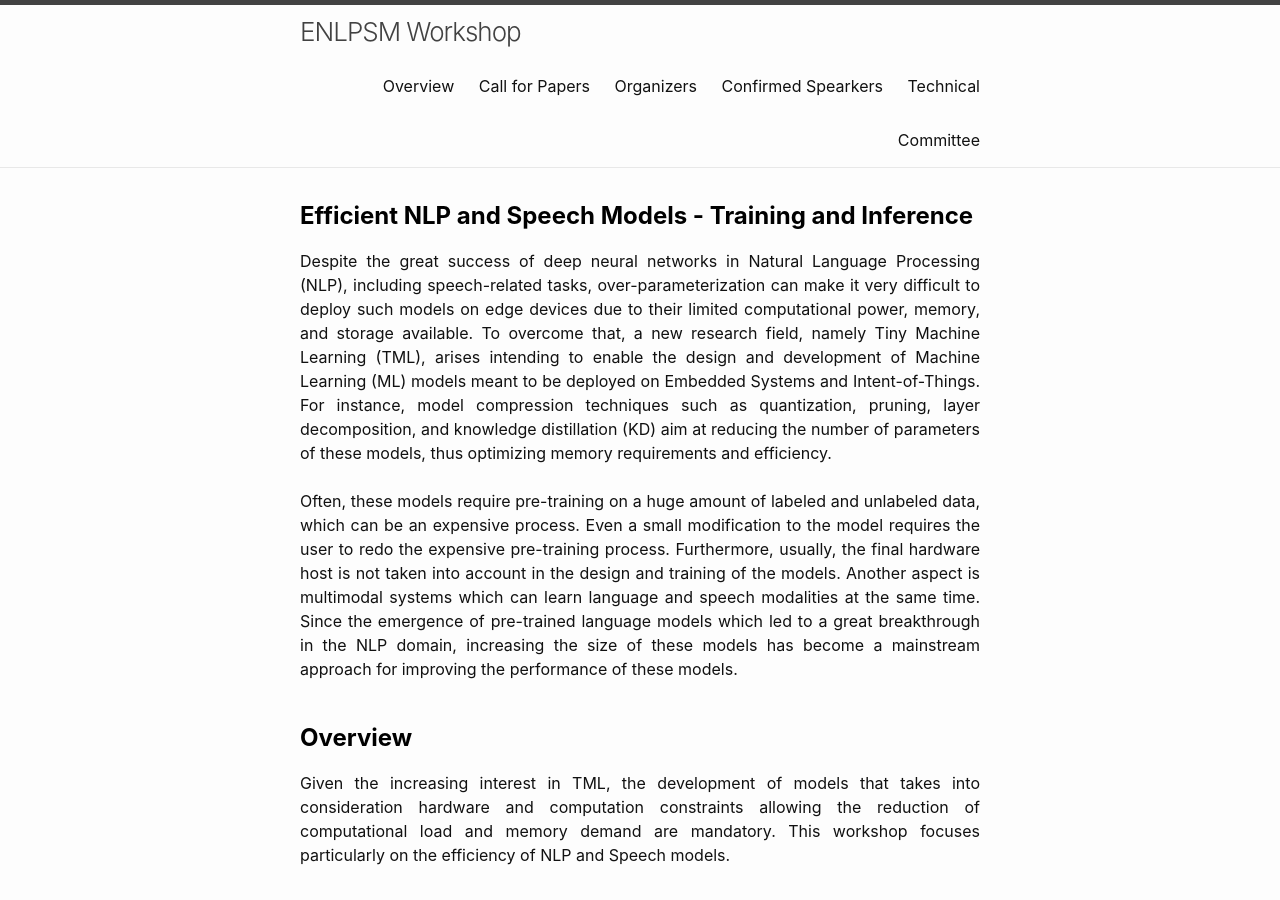
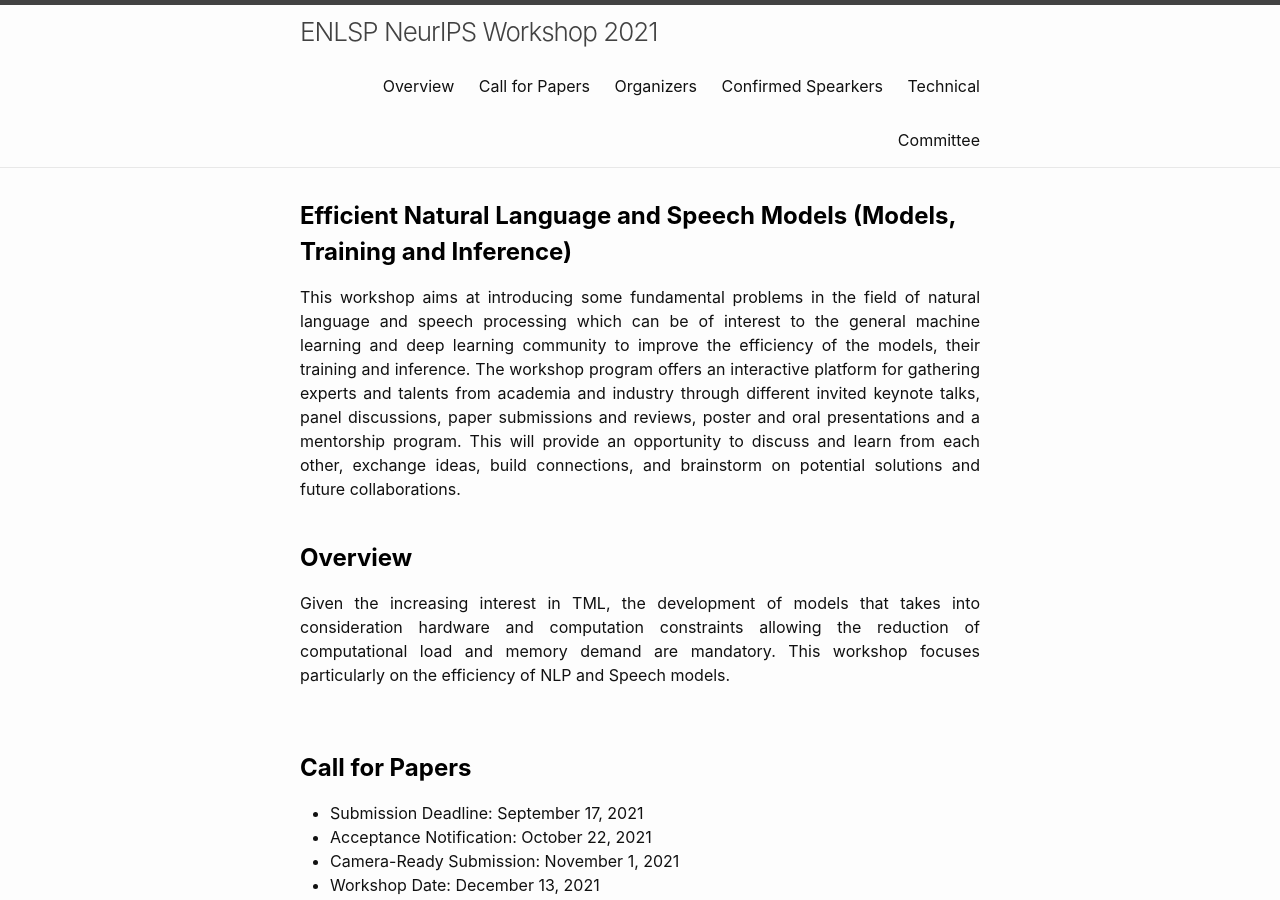
Before and after one commit to newsumm/newsumm.github.io, a Jekyll site: the page built from index.md, in a window 1280 px wide and 900 px high. Built offline with Jekyll 4.4.1, drawn with Linux system fonts in a browser that asks for light colours; some of the changed text lies outside the part shown.

Commit message:
New images and title

```diff
--- a/_config.yml
+++ b/_config.yml
@@ -1,6 +1,6 @@
-title: ENLPSM Workshop
+title: ENLSP NeurIPS Workshop 2021
 author:
-  name: NeurIPS 2021 Workshop
+  name: ENLSP NeurIPS Workshop 2021
   email: mehdi.rezagholizadeh@huawei.com
 description: > # this means to ignore newlines until "show_excerpts:"
   The scope of this workshop is on the importance of data, model,
--- a/index.md
+++ b/index.md
@@ -9,13 +9,11 @@ layout: home
 ---
 
 <!-- <img src="/images/deep.jpg"> -->
-<h2 class="blackpar_title">Efficient NLP and Speech Models - Training and Inference</h2>
+<h2 class="blackpar_title">Efficient Natural Language and Speech Models (Models, Training and Inference) </h2>
 <p>
 
-Despite the great success of deep neural networks in Natural Language Processing (NLP), including speech-related tasks, over-parameterization can make it very difficult to deploy such models on edge devices due to their limited computational power, memory, and storage available. To overcome that, a new research field, namely Tiny Machine Learning (TML), arises intending to enable the design and development of Machine Learning (ML) models meant to be deployed on Embedded Systems and Intent-of-Things. For instance, model compression techniques such as quantization, pruning, layer decomposition, and knowledge distillation (KD) aim at reducing the number of parameters of these models, thus optimizing memory requirements and efficiency.
-<br><br>
-Often, these models require pre-training on a huge amount of labeled and unlabeled data, which can be an expensive process. Even a small modification to the model requires the user to redo the expensive pre-training process. Furthermore, usually, the final hardware host is not taken into account in the design and training of the models. Another aspect is multimodal systems which can learn language and speech modalities at the same time. Since the emergence of pre-trained language models which led to a great breakthrough in the NLP domain, increasing the size of these models has become a mainstream approach for improving the performance of these models.
-
+This workshop aims at introducing some fundamental problems in the field of natural language and speech processing which can be of interest to the general machine learning and deep learning community to improve the efficiency of the models, their training and inference. The workshop program offers an interactive platform for gathering experts and talents from academia and industry through different invited keynote talks, panel discussions, paper submissions and reviews, poster and oral presentations and a mentorship program.
+This will provide an opportunity to discuss and learn from each other, exchange ideas, build connections, and brainstorm on potential solutions and future collaborations.
 
 <!--
 The workshop will take place on <span class="blackhighlighted">DATE, 2021</span>.
@@ -46,7 +44,7 @@ Given the increasing interest in TML, the development of models that takes into
 <h2 class="blackpar_title" id="Confirmed Spearkers">Confirmed Spearkers</h2>
 <div class="row">
 	<div class="card column">
-	  <img src="/images/img_avatar.png" alt="Mirella Lapata" style="width:100%; border-radius:50%;">
+	  <img src="/images/mirella-lapata.jpeg" alt="Mirella Lapata" style="width:100%; border-radius:50%;">
 	  <div class="container">
 		<center>
 		<h4>
```
Also changed, not shown: images/Yue_Dong.jpg (added), images/mirella-lapata.jpeg (added).
